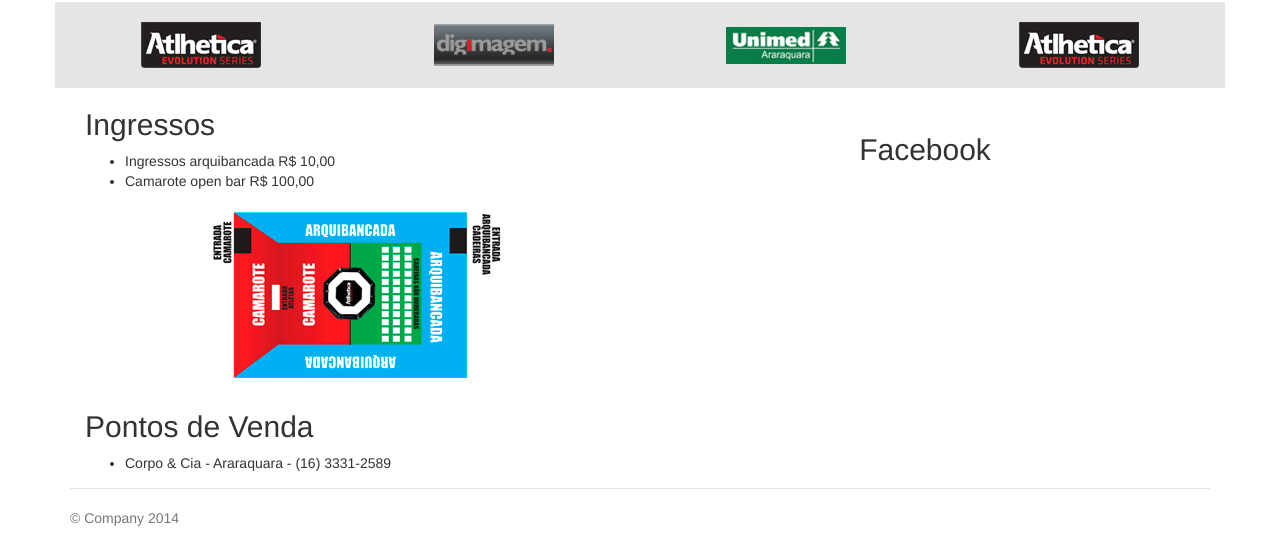
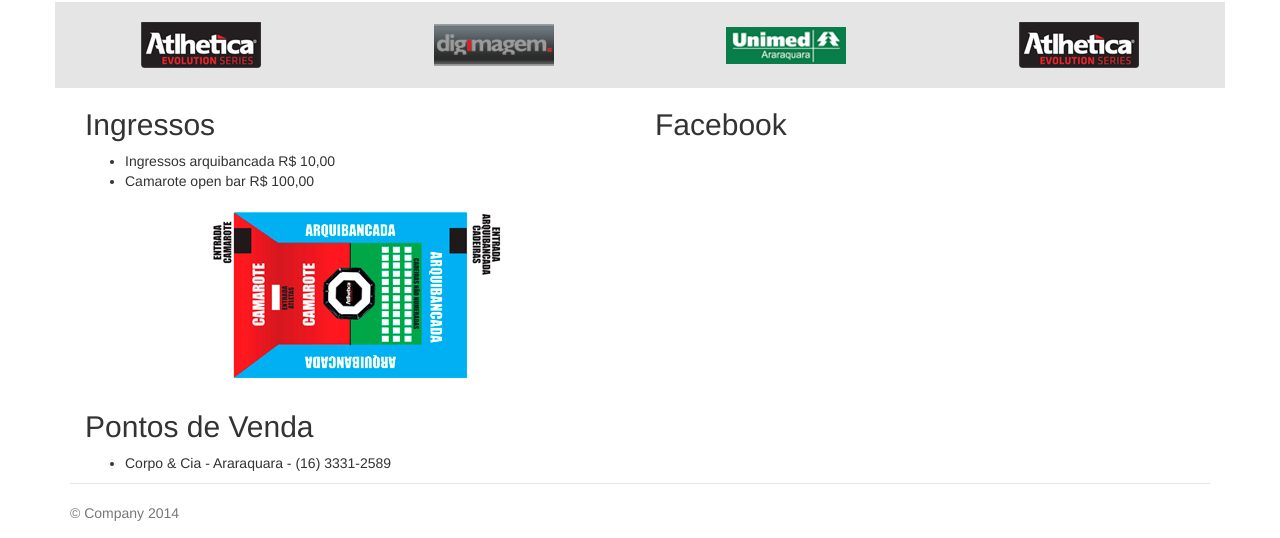
Before and after one commit to weeeb/xfightmma.com.br, a plain HTML site: page index.html in a window 1280 px wide. Shown: the part 818-1356 px from the top of the page. Drawn offline with Linux system fonts and the light colour scheme.

Commit message:
fix facebook plugin

```diff
--- a/stylesheets/xfightmma.css
+++ b/stylesheets/xfightmma.css
@@ -15,9 +15,7 @@ body {
 }
 
 .facebook {
-    height: 400px;
-    text-align: center;
-    padding-top: 2.2%;
+    height: 300px;
 }
 
 /* Everything but the jumbotron gets side spacing for mobile first views */
```
